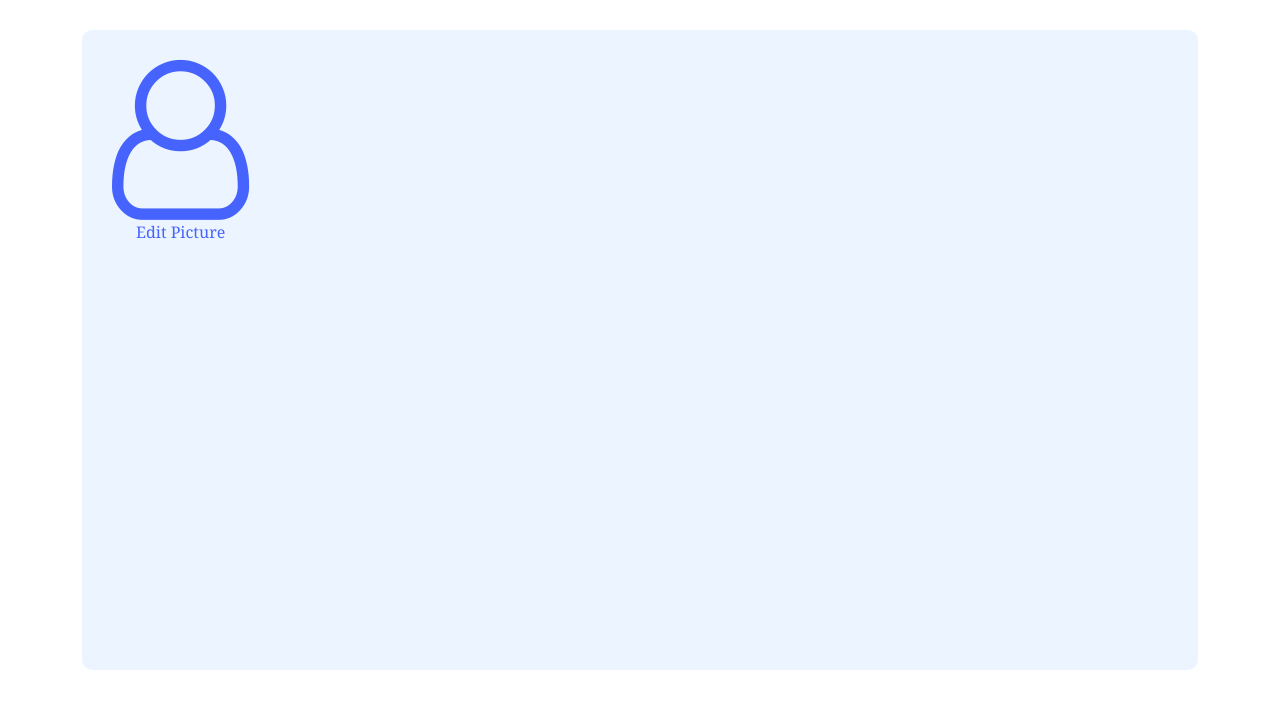
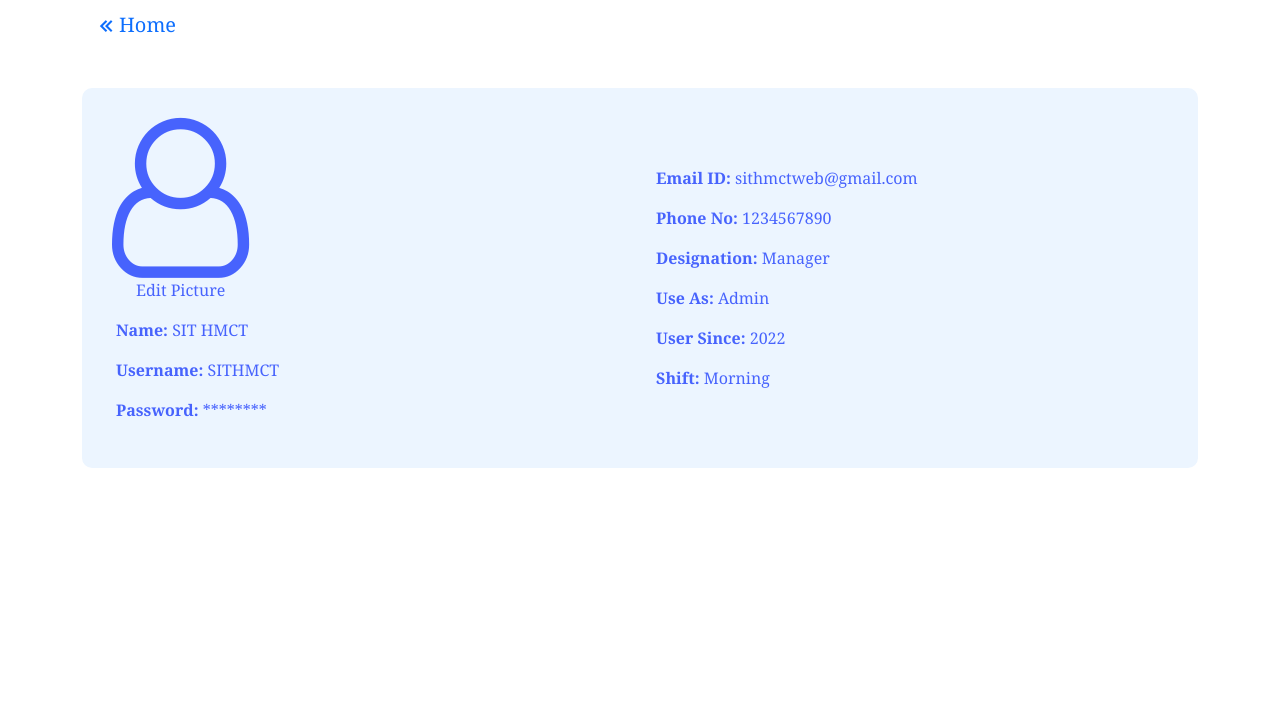
Before and after one commit to Shreya010tech/Frontend, a React (Create React App) app: page /Profile in a window 1280 px wide. Shown: the top 708 px of the page. Built offline with nearby package versions, Linux system fonts and the light colour scheme.

Commit message:
Added Profile

```diff
--- a/src/Main.css
+++ b/src/Main.css
@@ -16,11 +16,20 @@ body
   font-size: 10rem!important;
   color: rgba(71, 99, 253, 1)!important;
 }
+.profile-details
+{
+  margin-left: 4px;
+}
+.profile-details p
+{
+  color: #4763FD;
+}
 .profile-box
 {
   background: rgba(236, 245, 255, 1);
   width: 100%;
-  min-height: 80vh;
+  /* max-width: 600px; */
+  /* min-height: 80vh; */
   padding: 30px;
   margin-top: 30px;
   border-radius: 10px;
--- a/src/components/Profile.jsx
+++ b/src/components/Profile.jsx
@@ -3,6 +3,16 @@ import React from "react";
 const Profile = () => {
   return (
     <div className="container">
+      <nav className="navbar sticky-top navbar navbar-expand-lg">
+        <div className="container-fluid">
+          <div className="navbar-brand d-flex align-items-center">
+            <a className="text-primary" href="/#">
+              <i className="bx bx-chevrons-left"></i>
+            </a>
+            <h5 className="text-primary">Home</h5>
+          </div>
+        </div>
+      </nav>
       <div className="profile-box">
         <div className="row">
           <div className="col-sm">
@@ -11,6 +21,39 @@ const Profile = () => {
             <p className="mx-4" style={{ color: "rgba(71, 99, 253, 1)" }}>
               Edit Picture
             </p>
+            <div className="profile-details">
+              <p>
+                <b>Name:</b> SIT HMCT
+              </p>
+              <p>
+                <b>Username:</b> SITHMCT
+              </p>
+              <p>
+                <b>Password:</b> ********
+              </p>
+            </div>
+          </div>
+          <div className="col-sm mt-5">
+            <div className="profile-details">
+              <p>
+                <b>Email ID:</b> sithmctweb@gmail.com
+              </p>
+              <p>
+                <b>Phone No:</b> 1234567890
+              </p>
+              <p>
+                <b>Designation:</b> Manager
+              </p>
+              <p>
+                <b>Use As:</b> Admin
+              </p>
+              <p>
+                <b>User Since:</b> 2022
+              </p>
+              <p>
+                <b>Shift:</b> Morning
+              </p>
+            </div>
           </div>
         </div>
       </div>
```
Also changed, not shown: 10 other files (tests, documents, lock files or other folders).
